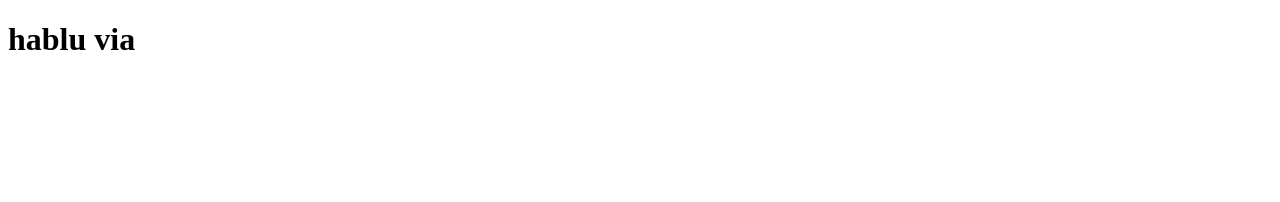
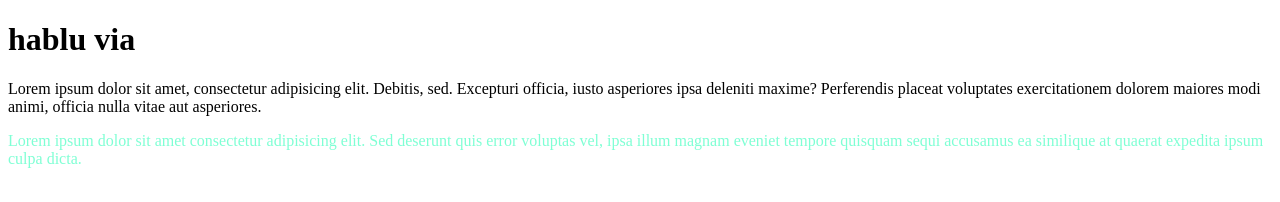
Before and after one commit to moinislam3284/testRepo, a plain HTML site: page index.html in a window 1280 px wide. Drawn offline with Linux system fonts and the light colour scheme.

Commit message:
2nd commit

```diff
--- a/index.html
+++ b/index.html
@@ -5,7 +5,8 @@
     <meta name="viewport" content="width=device-width, initial-scale=1.0">
     <title>Document</title>
 </head>
-<body>
     <h1>hablu via</h1>
+    <p>Lorem ipsum dolor sit amet, consectetur adipisicing elit. Debitis, sed. Excepturi officia, iusto asperiores ipsa deleniti maxime? Perferendis placeat voluptates exercitationem dolorem maiores modi animi, officia nulla vitae aut asperiores.</p>
+    <p style="color: aquamarine;">Lorem ipsum dolor sit amet consectetur adipisicing elit. Sed deserunt quis error voluptas vel, ipsa illum magnam eveniet tempore quisquam sequi accusamus ea similique at quaerat expedita ipsum culpa dicta.</p>
 </body>
 </html>
```
Also changed, not shown: index.css (added).
